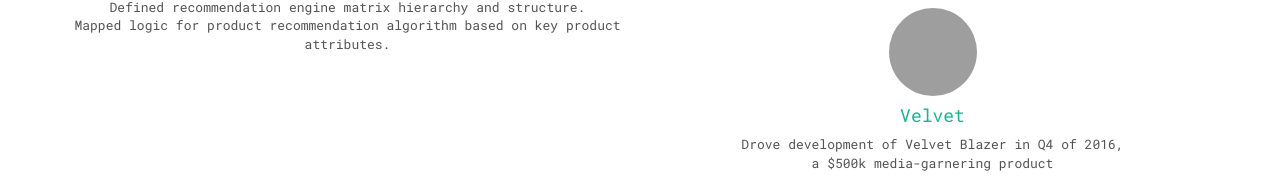
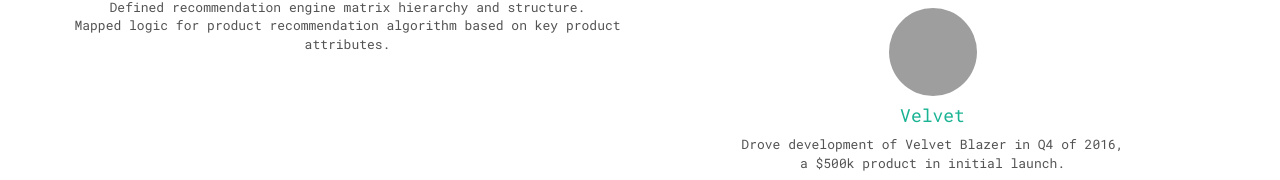
Before and after one commit to nelson-madu/nelson-madu.github.io, a Jekyll site: the page built from index.html, in a window 1280 px wide and 900 px high, scrolled down 2525 px. Shown: the part 717-897 px from the top of the window. Built offline with Jekyll 4.4.1, drawn with Linux system fonts in a browser that asks for light colours; some web fonts are replaced; grey boxes are pictures that could not be loaded.

Commit message:
Populated

```diff
--- a/_data/projects.yml
+++ b/_data/projects.yml
@@ -16,7 +16,7 @@
   img: 'static/img/landing/velvet.png'
   desc: >
           Drove development of Velvet Blazer in Q4 of 2016,
-          <br />a $500k media-garnering product
+          <br />a $500k product in initial launch.
 
 # - name: 'Summer 2016'
 #   url: 'https://github.com/Jack614/jalpc_jekyll_theme/graphs/contributors'
```
